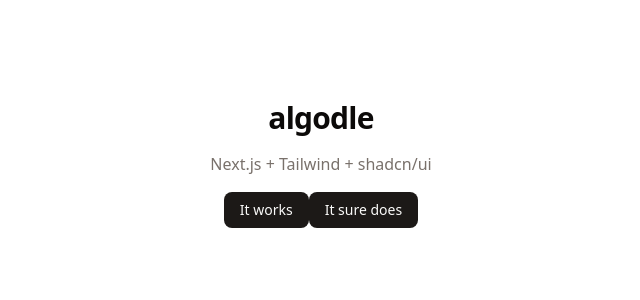
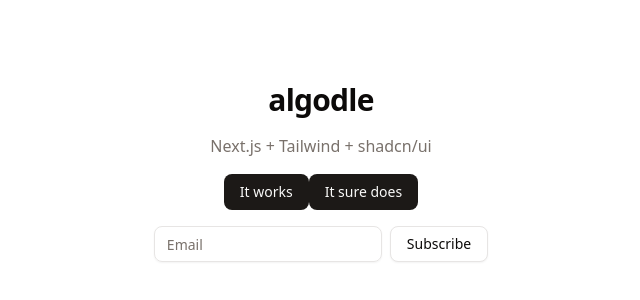
Before and after one commit to AugustBugge/algodle, a Next.js app: page / in a window 1280 px wide. Shown: the part 228-528 px from the top of the page, without its empty margins (319-959 px from the left). Built offline with nearby package versions, Linux system fonts and the light colour scheme.

Commit message:
Added input with button

```diff
--- a/src/app/page.tsx
+++ b/src/app/page.tsx
@@ -1,4 +1,5 @@
 import { Button } from "@/components/ui/button";
+import { InputWithButton } from "@/components/ui/inputWithButton";
 
 export default function Home() {
   return (
@@ -8,6 +9,7 @@
         <p className="text-muted-foreground">Next.js + Tailwind + shadcn/ui</p>
         <Button>It works</Button>
         <Button> It sure does </Button>
+        <InputWithButton />
       </div>
     </main>
   );
```
